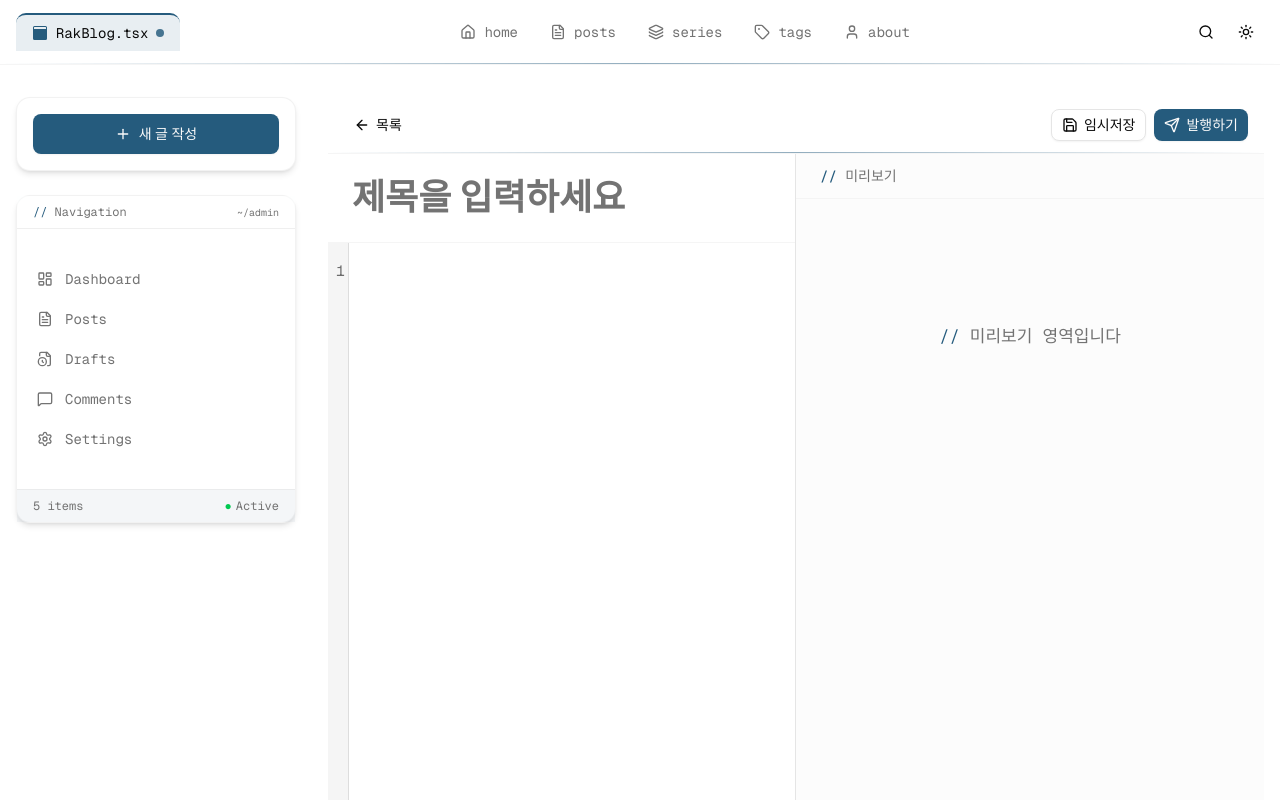
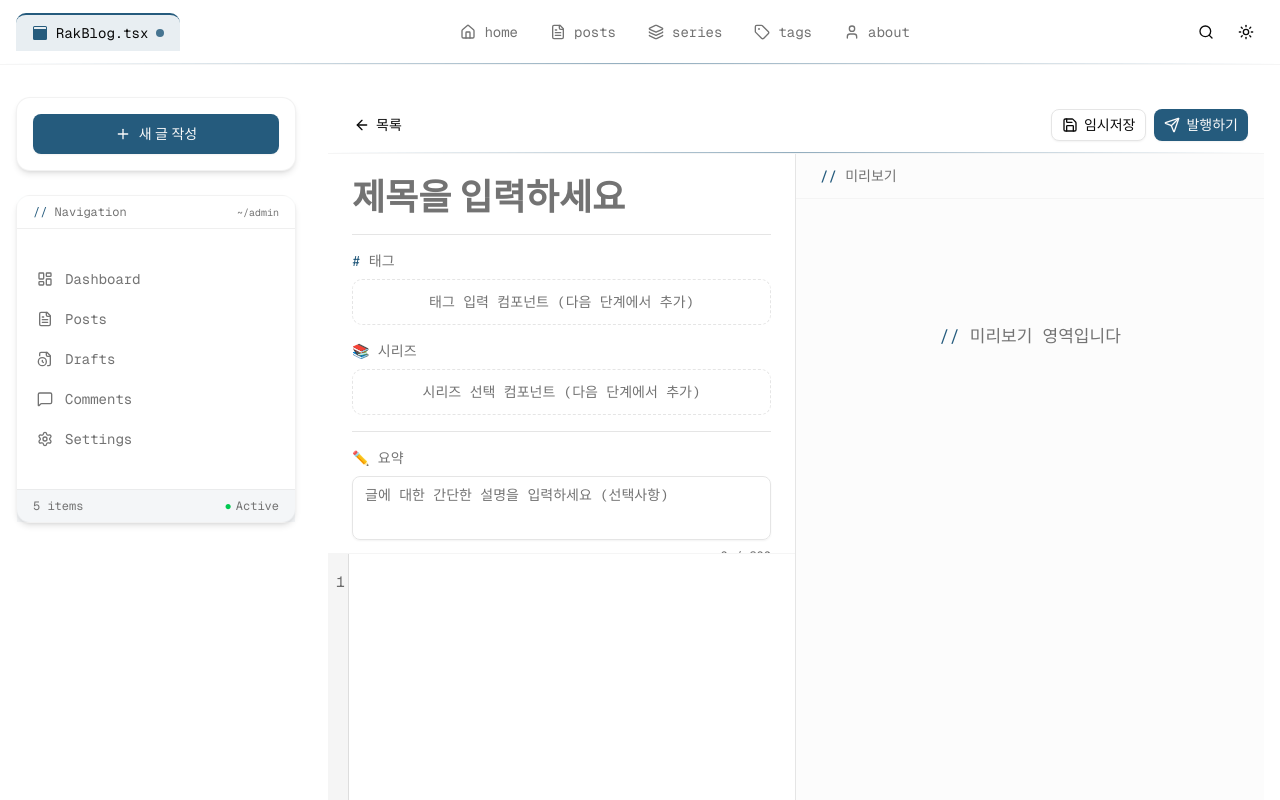
Before and after one commit to rak517/Rak-Blog, a Next.js app: page /admin/write in a window 1280 px wide. Shown: the top 800 px of the page. Built offline with nearby package versions, Linux system fonts and the light colour scheme.

Commit message:
:sparkles: feat: PostMetaForm 컴포넌트 구현 및 적용

```diff
--- a/src/app/admin/write/page.tsx
+++ b/src/app/admin/write/page.tsx
@@ -4,17 +4,20 @@ import { useState } from 'react';
 import WriteHeader from '@/components/Admin/Write/WriteHeader';
 import MarkdownEditor from '@/components/Admin/Write/MarkdownEditor';
 import MarkdownPreview from '@/components/Admin/Write/MarkdownPreview';
+import PostMetaForm from '@/components/Admin/Write/PostMetaForm';
 
 export default function WritePage() {
+  const [title, setTitle] = useState('');
+  const [description, setDescription] = useState('');
   const [content, setContent] = useState('');
   const [isSaving, setIsSaving] = useState(false);
   const [lastSaved, setLastSaved] = useState<string | null>(null);
 
-  // 임시저장 핸들러
   const handleSaveDraft = async () => {
     setIsSaving(true);
 
     // TODO: 실제 저장 로직 구현
+    console.log('임시저장:', { title, description, content });
     await new Promise((resolve) => setTimeout(resolve, 1000));
 
     const now = new Date().toLocaleTimeString('ko-KR', {
@@ -25,11 +28,11 @@ export default function WritePage() {
     setIsSaving(false);
   };
 
-  // 발행하기 핸들러
   const handlePublish = async () => {
     setIsSaving(true);
 
     // TODO: 실제 발행 로직 구현
+    console.log('발행:', { title, description, content });
     await new Promise((resolve) => setTimeout(resolve, 1000));
 
     setIsSaving(false);
@@ -42,12 +45,12 @@ export default function WritePage() {
 
       <main className='flex flex-1 overflow-hidden'>
         <div className='flex w-full flex-col border-r lg:w-1/2'>
-          {/* 제목 입력 영역 (다음 단계에서 추가) */}
-          <div className='border-border/40 border-b p-6'>
-            <input
-              type='text'
-              placeholder='제목을 입력하세요'
-              className='text-foreground placeholder:text-muted-foreground w-full bg-transparent text-4xl font-bold outline-none'
+          <div className='border-border/40 max-h-[50vh] overflow-y-auto border-b'>
+            <PostMetaForm
+              title={title}
+              description={description}
+              onTitleChange={setTitle}
+              onDescriptionChange={setDescription}
             />
           </div>
 
--- /dev/null
+++ b/src/components/Admin/Write/PostMetaForm.tsx
@@ -0,0 +1,63 @@
+'use client';
+
+import { Separator } from '@/components/ui/Separator';
+import { Textarea } from '@/components/ui/Textarea';
+
+interface PostMetaFormProps {
+  title: string;
+  description: string;
+  onTitleChange: (title: string) => void;
+  onDescriptionChange: (description: string) => void;
+}
+
+export default function PostMetaForm({ title, description, onTitleChange, onDescriptionChange }: PostMetaFormProps) {
+  return (
+    <div className='space-y-4 p-6'>
+      <input
+        type='text'
+        placeholder='제목을 입력하세요'
+        value={title}
+        onChange={(e) => onTitleChange(e.target.value)}
+        className='text-foreground placeholder:text-muted-foreground w-full bg-transparent text-4xl font-bold outline-none'
+      />
+
+      <Separator />
+
+      {/* 태그 입력 영역 (다음 단계에서 구현) */}
+      <div className='space-y-2'>
+        <label className='text-muted-foreground block font-mono text-sm'>
+          <span className='text-primary'>#</span> 태그
+        </label>
+        <div className='text-muted-foreground rounded-lg border border-dashed p-3 text-center font-mono text-sm'>
+          태그 입력 컴포넌트 (다음 단계에서 추가)
+        </div>
+      </div>
+
+      {/* 시리즈 선택 영역 (다음 단계에서 구현) */}
+      <div className='space-y-2'>
+        <label className='text-muted-foreground block font-mono text-sm'>
+          <span className='text-primary'>📚</span> 시리즈
+        </label>
+        <div className='text-muted-foreground rounded-lg border border-dashed p-3 text-center font-mono text-sm'>
+          시리즈 선택 컴포넌트 (다음 단계에서 추가)
+        </div>
+      </div>
+
+      <Separator />
+
+      <div className='space-y-2'>
+        <label className='text-muted-foreground block font-mono text-sm'>
+          <span className='text-primary'>✏️</span> 요약
+        </label>
+        <Textarea
+          placeholder='글에 대한 간단한 설명을 입력하세요 (선택사항)'
+          value={description}
+          onChange={(e) => onDescriptionChange(e.target.value)}
+          className='resize-none font-mono text-sm'
+          rows={3}
+        />
+        <p className='text-muted-foreground text-right font-mono text-xs'>{description.length} / 300</p>
+      </div>
+    </div>
+  );
+}
```
